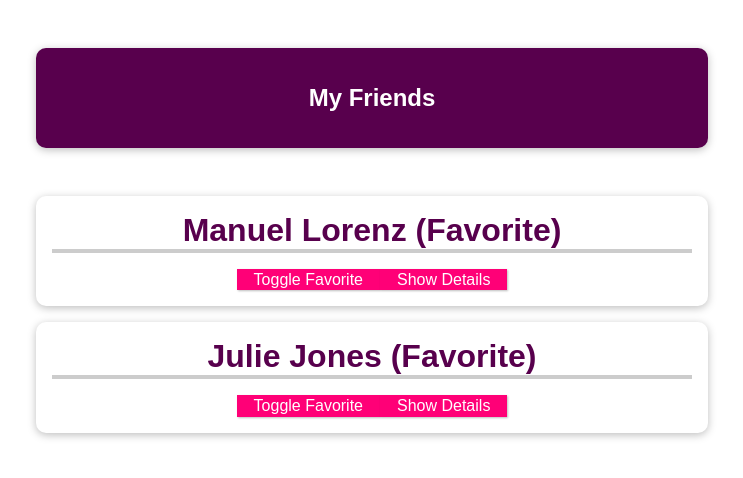
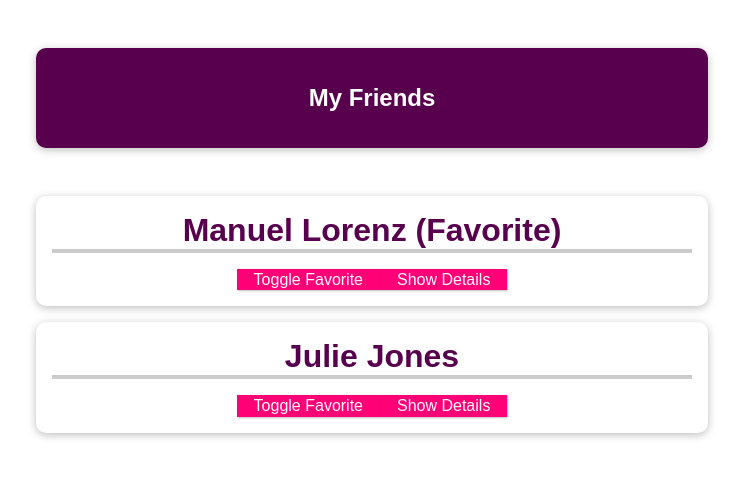
Before and after one commit to MyTranings/vuejs, a Vue app in the folder complete-guide/08-component-communication/: page / in a window 1280 px wide. Shown: the top 478 px of the page, without its empty margins (268-1011 px from the left). Built offline with nearby package versions, Linux system fonts and the light colour scheme.

Commit message:
08 - Component communications - Custom events

```diff
--- a/complete-guide/08-component-communication/src/App.vue
+++ b/complete-guide/08-component-communication/src/App.vue
@@ -7,10 +7,12 @@
       <friend-contact
         v-for="friend in friends"
         :key="friend.id"
+        :id="friend.id"
         :name="friend.name"
         :phoneNumber="friend.phone"
         :emailAddress="friend.email"
-        :is-favorite="true"
+        :is-favorite="friend.isFavorite"
+        @toggle-favorite="toggleFavoriteStatus"
       ></friend-contact>
     </ul>
   </section>
@@ -96,15 +98,23 @@
           name: "Manuel Lorenz",
           phone: "0123 45678 991",
           email: "manuel@localhost.com",
+          isFavorite: true,
         },
         {
           id: "julie",
           name: "Julie Jones",
           phone: "0123 45678 991",
           email: "julie@localhost.com",
+          isFavorite: false,
         },
       ],
     };
   },
+  methods: {
+    toggleFavoriteStatus(friendId) {
+      const friend = this.friends.find((friend) => friend.id === friendId);
+      friend.isFavorite = !friend.isFavorite;
+    },
+  },
 };
 </script>
--- a/complete-guide/08-component-communication/src/components/FriendContact.vue
+++ b/complete-guide/08-component-communication/src/components/FriendContact.vue
@@ -1,6 +1,6 @@
 <template>
   <li>
-    <h2>{{ name }} {{ friendIsFavorite ? "(Favorite)" : "" }}</h2>
+    <h2>{{ name }} {{ isFavorite ? "(Favorite)" : "" }}</h2>
     <button @click="toggleFavorite">Toggle Favorite</button>
     <button @click="toogleDetials">
       {{ detailsAreVisible ? "Hide" : "Show" }} Details
@@ -16,6 +16,10 @@
 export default {
   // props: ["name", "phoneNumber", "emailAddress", "isFavorite"],
   props: {
+    id: {
+      type: String,
+      required: true,
+    },
     name: {
       type: String,
       required: true,
@@ -40,7 +44,6 @@
   data() {
     return {
       detailsAreVisible: false,
-      friendIsFavorite: this.isFavorite,
     };
   },
   methods: {
@@ -48,7 +51,7 @@
       this.detailsAreVisible = !this.detailsAreVisible;
     },
     toggleFavorite() {
-      this.friendIsFavorite = !this.friendIsFavorite;
+      this.$emit("toggle-favorite", this.id);
     },
   },
 };
```
